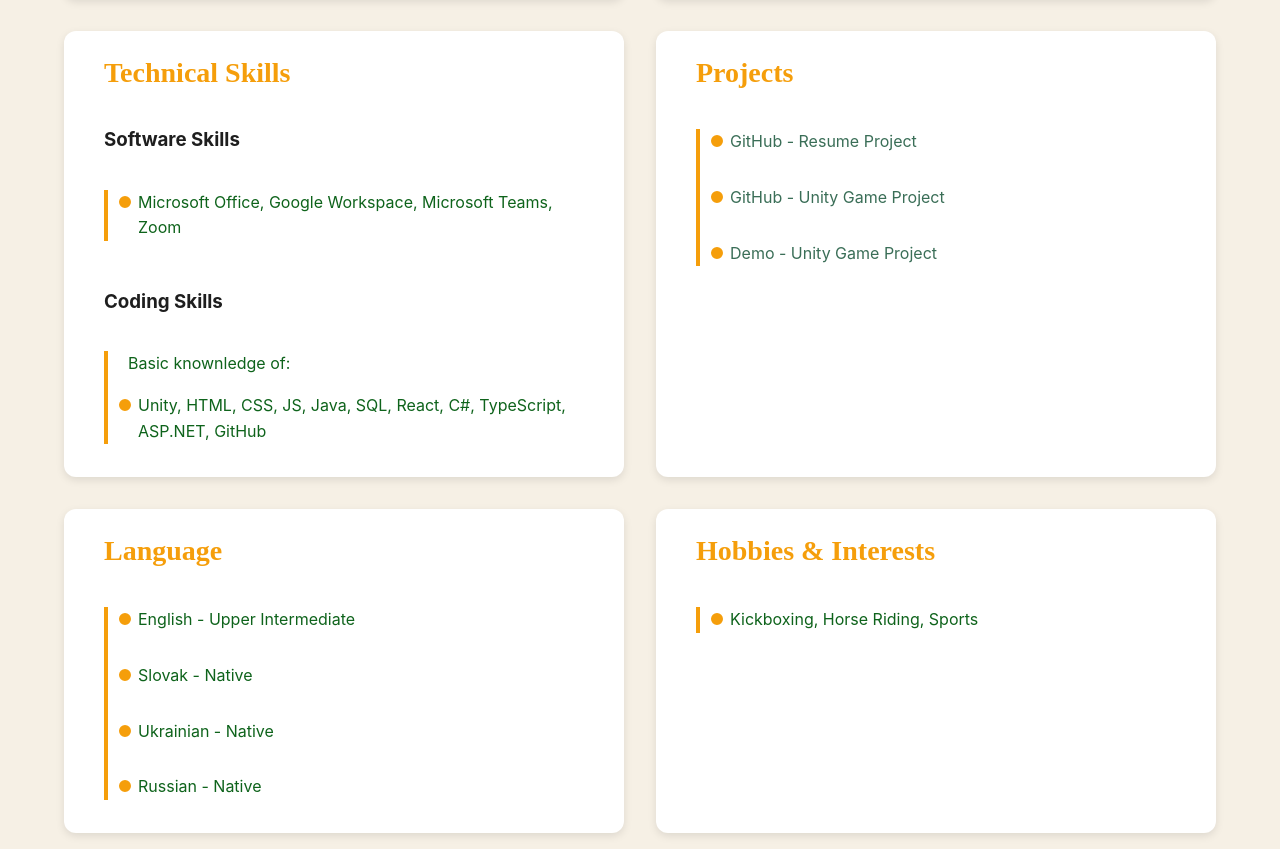
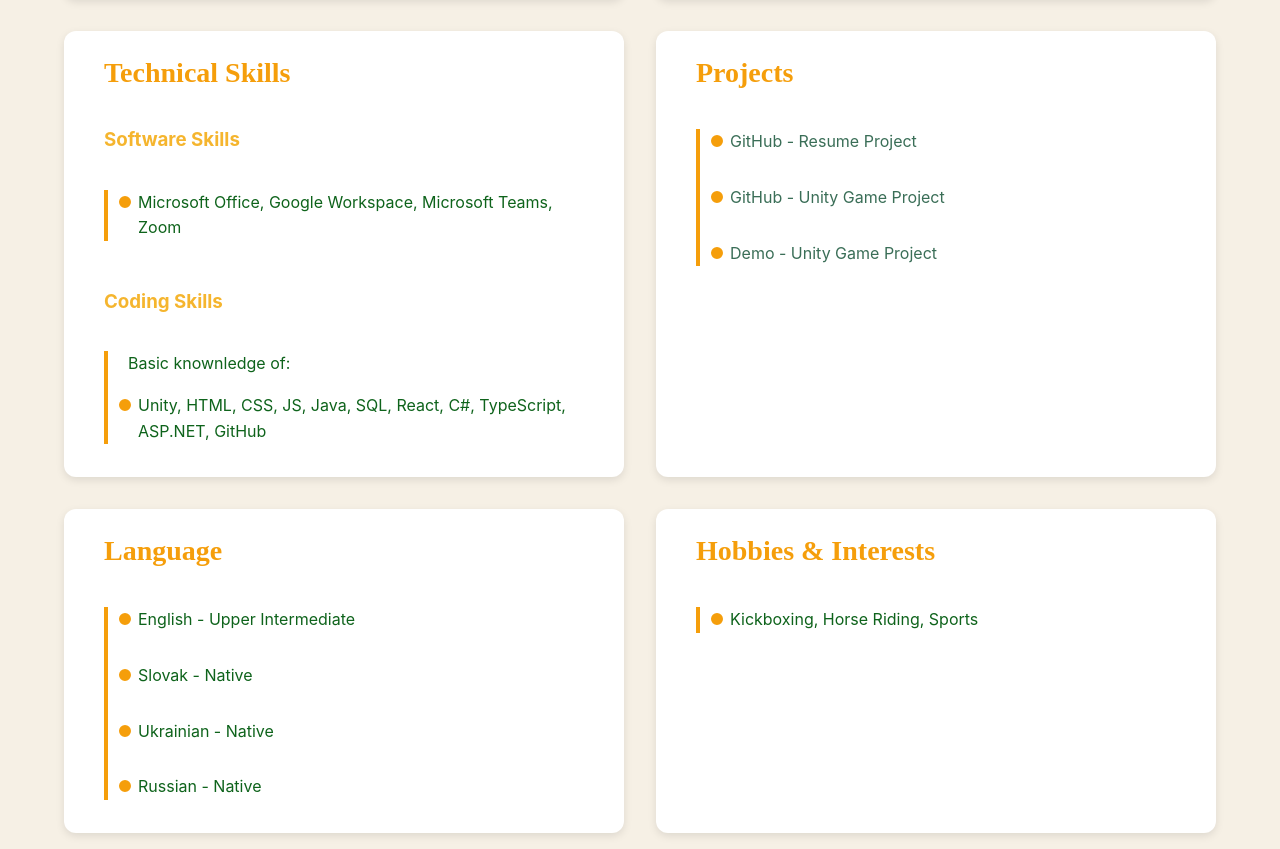
Before and after one commit to AnastasiiaSmakula/resume, a React (Vite) app: page / in a window 1280 px wide. Shown: the part 1980-2829 px from the top of the page. Built offline with nearby package versions, Linux system fonts and the light colour scheme.

Commit message:
fix h3 color

```diff
--- a/src/Body.css
+++ b/src/Body.css
@@ -72,6 +72,11 @@ h2, h3 {
   display: inline-block;
 }
 
+h3{
+  color: #f5b52e;
+}
+
+
 .contact-section{
   display: flex;
   flex-wrap: wrap;
```
